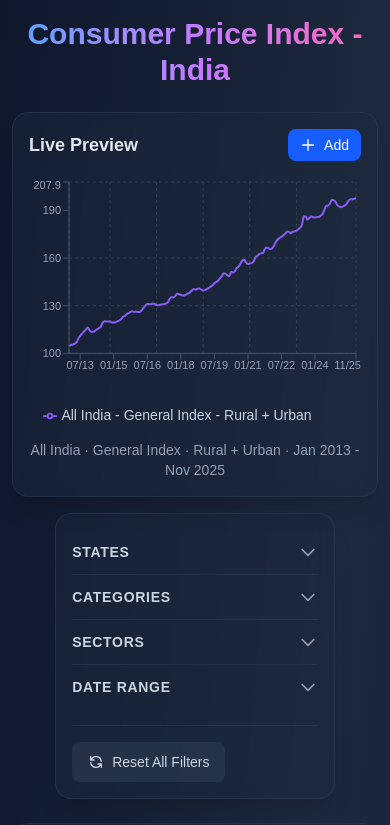
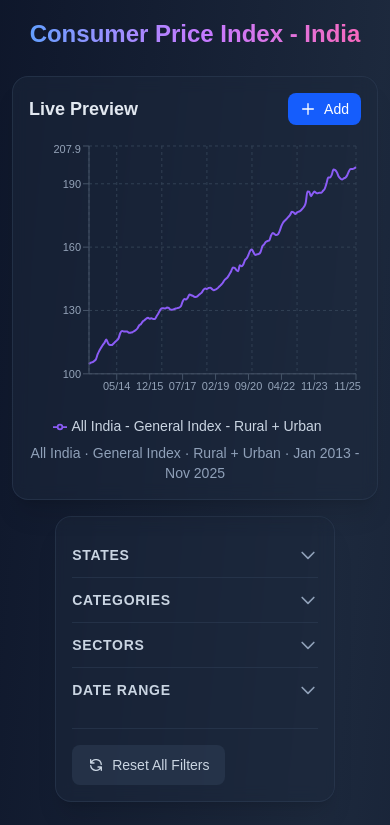
Before and after one commit to harshit-agarwal7/consumer-price-index, a Next.js app: page / in a window 390 px wide. Shown: the top 825 px of the page. Built offline with nearby package versions, Linux system fonts and the light colour scheme.

Commit message:
Minor adjustments to improve UI on mobile
1. Reduce website header size
2. Align arrow icons to right on the links section
3. Increase graph height on mobile.
4. Adjust margin for graph titles

```diff
--- a/app/components/charts/LivePreviewChart.tsx
+++ b/app/components/charts/LivePreviewChart.tsx
@@ -75,7 +75,7 @@ export const LivePreviewChart = ({
   }, [isMobile]);
 
   // Use fixed aspect ratio on mobile for stability, dynamic on desktop
-  const aspectRatio = isMobile ? 1.3 : desktopAspectRatio;
+  const aspectRatio = isMobile ? 1.1 : desktopAspectRatio;
 
   return (
     <div ref={chartPreviewRef} className="bg-slate-800/50 backdrop-blur-sm rounded-2xl border border-slate-700/50 p-4 md:p-5 shadow-xl flex-1 min-w-0 flex flex-col">
@@ -141,7 +141,7 @@ export const LivePreviewChart = ({
         ) : (
           <div className="max-w-4xl mx-auto w-full">
             <ResponsiveContainer width="100%" aspect={aspectRatio}>
-              <LineChart data={chartData} margin={{ top: 5, right: 5, left: -20, bottom: 5 }}>
+              <LineChart data={chartData} margin={{ top: 5, right: 5, left: 0, bottom: 5 }}>
                 <CartesianGrid strokeDasharray="3 3" stroke="#334155" />
                 <XAxis
                   dataKey="date"
@@ -157,7 +157,7 @@ export const LivePreviewChart = ({
                 />
                 <Tooltip content={<CustomTooltip />} />
                 <Legend
-                  wrapperStyle={{ paddingTop: '20px' }}
+                  wrapperStyle={{ paddingTop: isMobile ? '10px' : '20px' }}
                   formatter={(value) => <span className="text-slate-300 text-sm md:text-sm">{value}</span>}
                 />
                 {renderChartLines({
@@ -167,7 +167,7 @@ export const LivePreviewChart = ({
                 })}
               </LineChart>
             </ResponsiveContainer>
-            <p className="text-sm text-slate-400 text-center mt-2">
+            <p className="text-sm text-slate-400 text-center">
               {generateChartTitle(selections, multiSelectDimension, dateRange)}
             </p>
           </div>
--- a/app/page.tsx
+++ b/app/page.tsx
@@ -238,7 +238,7 @@ export default function Home() {
       <div className="max-w-[1600px] mx-auto">
         {/* Header */}
         <div className="mb-6 md:mb-8 text-center">
-          <h1 className="text-3xl md:text-5xl font-bold bg-gradient-to-r from-blue-400 via-purple-400 to-pink-400 bg-clip-text text-transparent">
+          <h1 className="text-[24px] md:text-5xl font-bold bg-gradient-to-r from-blue-400 via-purple-400 to-pink-400 bg-clip-text text-transparent">
             Consumer Price Index - India
           </h1>
         </div>
@@ -479,7 +479,7 @@ export default function Home() {
                       <p className="text-xs text-slate-500 font-medium">Github</p>
                       <p className="text-slate-300 group-hover:text-white font-medium transition-colors">View Repo</p>
                     </div>
-                    <svg className="w-4 h-4 text-slate-500 group-hover:text-slate-300 group-hover:translate-x-0.5 transition-all" fill="none" stroke="currentColor" viewBox="0 0 24 24">
+                    <svg className="w-4 h-4 text-slate-500 group-hover:text-slate-300 group-hover:translate-x-0.5 transition-all ml-auto" fill="none" stroke="currentColor" viewBox="0 0 24 24">
                       <path strokeLinecap="round" strokeLinejoin="round" strokeWidth={2} d="M9 5l7 7-7 7" />
                     </svg>
                   </a>
@@ -500,7 +500,7 @@ export default function Home() {
                       <p className="text-xs text-slate-500 font-medium">Created by</p>
                       <p className="text-slate-300 group-hover:text-white font-medium transition-colors">Harshit Agarwal</p>
                     </div>
-                    <svg className="w-4 h-4 text-slate-500 group-hover:text-slate-300 group-hover:translate-x-0.5 transition-all" fill="none" stroke="currentColor" viewBox="0 0 24 24">
+                    <svg className="w-4 h-4 text-slate-500 group-hover:text-slate-300 group-hover:translate-x-0.5 transition-all ml-auto" fill="none" stroke="currentColor" viewBox="0 0 24 24">
                       <path strokeLinecap="round" strokeLinejoin="round" strokeWidth={2} d="M9 5l7 7-7 7" />
                     </svg>
                   </a>
```
